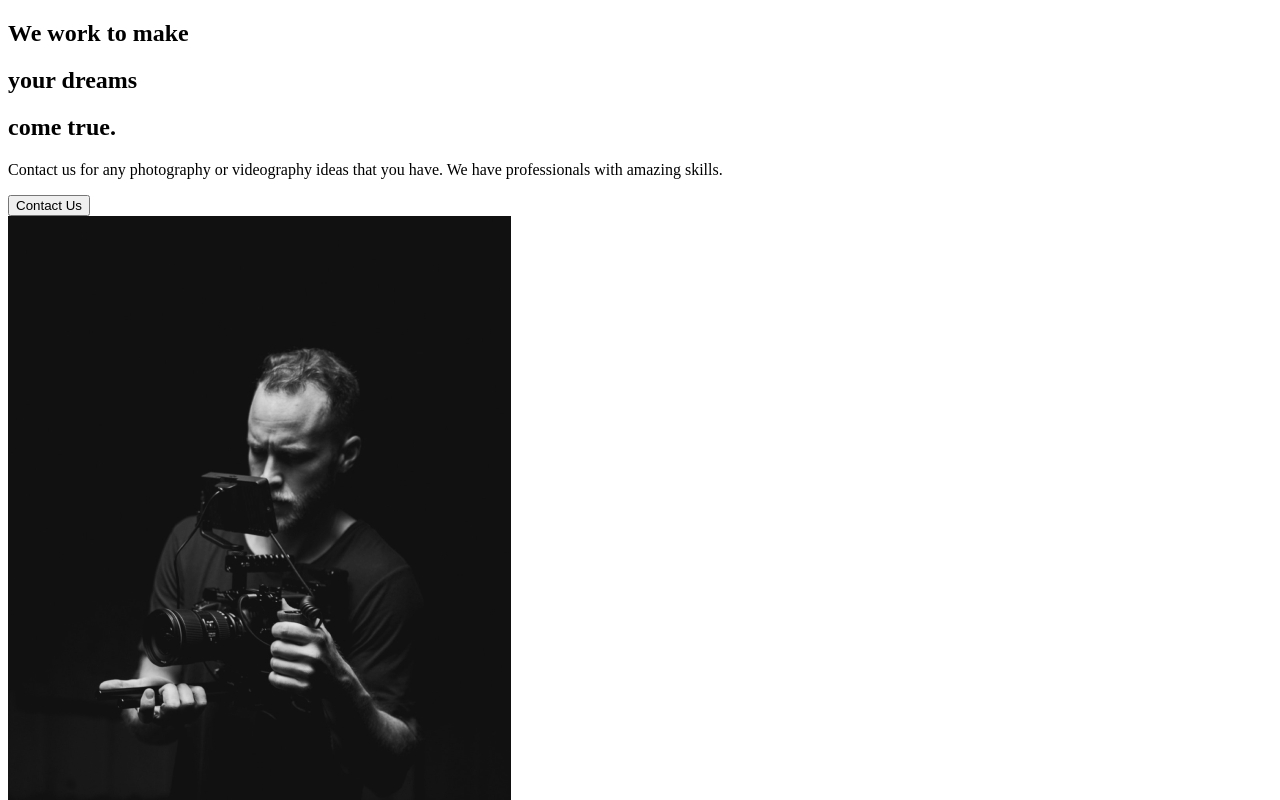
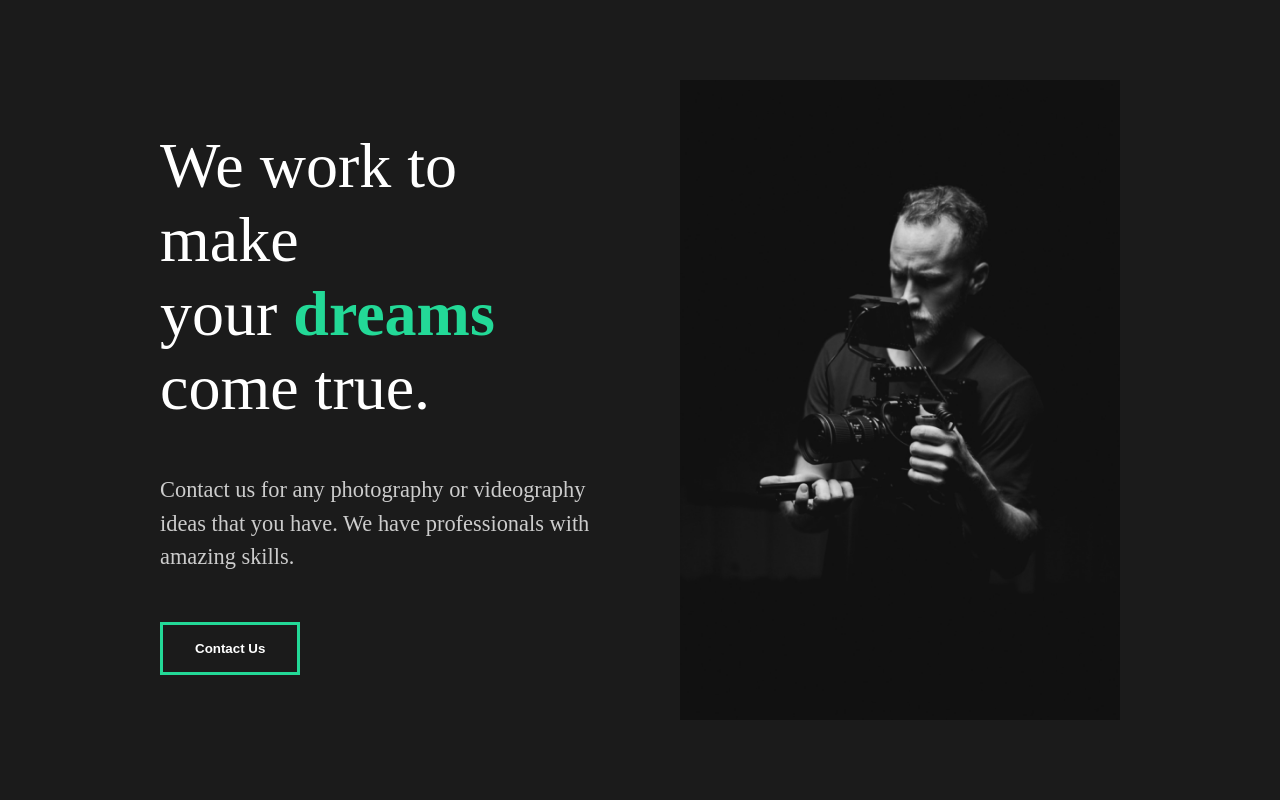
Before and after one commit to griffinbruce/capture-portfolio, a React (Create React App) app: page / in a window 1280 px wide. Shown: the top 800 px of the page. Built offline with nearby package versions, Linux system fonts and the light colour scheme.

Commit message:
Styling About Section

```diff
--- a/src/App.js
+++ b/src/App.js
@@ -1,10 +1,13 @@
 //Import Pages
+//Global Stlye
+import GlobalStyle from './components/GlobalStyle'
+//Import pages
 import AboutUs from './pages/AboutUs';
-
 
 function App() {
   return (
     <div className="App">
+      <GlobalStyle />
       <AboutUs />
     </div>
   );
--- a/src/components/AboutSection.js
+++ b/src/components/AboutSection.js
@@ -1,26 +1,59 @@
 import home1 from '../img/home1.png';
+import styled from 'styled-components';
 
 const AboutSection = () => {
     return (
-        <div>
-            <div className="description">
+        <StyleAbout>
+            <StyleDescription>
                 <div className="title">
-                    <div className="hide">
+                    <StyleHide>
                         <h2>We work to make</h2>
-                    </div>
-                    <div className="hide">
+                    </StyleHide>
+                    <StyleHide>
                         <h2>your <span>dreams</span></h2>
-                    </div>
-                    <div className="hide">
+                    </StyleHide>
+                    <StyleHide>
                         <h2>come true.</h2>
-                    </div>
+                    </StyleHide>
                 </div>
                 <p>Contact us for any photography or videography ideas that you have. We have professionals with amazing skills.</p>
                 <button>Contact Us</button>
-            </div>
-            <img src={home1} alt="guy with a camera"/>
-        </div>
+            </StyleDescription>
+            <StyleImage>
+                <img src={home1} alt="guy with a camera" />
+            </StyleImage>
+        </StyleAbout>
     );
 };
 
+//Styled Components
+const StyleAbout = styled.div`
+    min-height: 90vh;
+    display: flex;
+    align-items: center;
+    justify-content: space-between;
+    padding: 5rem 10rem;
+    color: white;
+`;
+const StyleDescription = styled.div`
+    flex: 1;
+    padding-right: 5rem;
+    h2{
+        font-weight: lighter;
+    }
+`;
+const StyleImage = styled.div`
+    flex: 1;
+    overflow: hidden;
+    img{
+        width: 100%;
+        height: 80vh;
+        object-fit: cover;
+    }
+`;
+
+const StyleHide = styled.div`
+    overflow: hidden;
+`;
+
 export default AboutSection;
--- /dev/null
+++ b/src/components/GlobalStyle.js
@@ -0,0 +1,55 @@
+import { createGlobalStyle } from 'styled-components';
+
+const GlobalStyle = createGlobalStyle`
+*{
+    margin: 0;
+    padding: 0;
+    box-sizing: border-box;
+}
+
+body{
+    background: #1b1b1b;
+
+}
+
+button{
+    font-weight: bold;
+    font-size: 1.1.rem;
+    cursor: pointer;
+    padding: 1rem 2rem;
+    border: 3px solid #23d997;
+    background: transparent;
+    color: white;
+    transition: all 0.5s ease;
+    &:hover{
+        background-color: #23d997;
+        color: white;
+    }
+}
+
+h2{
+        font-weight: lighter;
+        font-size: 4rem;
+}
+h3{
+    color: white;
+}
+h4{
+    font-weight: bold;
+}
+a{
+    font-size: 1.1rem;
+}
+span{
+    font-weight: bold;
+    color: #23d997;
+}
+p{
+    padding: 3rem 0rem;
+    color: #ccc;
+    font-size: 1.4rem;
+    line-height: 150%;
+}
+`;
+
+export default GlobalStyle;
```
Also changed, not shown: 1 other file (tests, documents, lock files or other folders).
